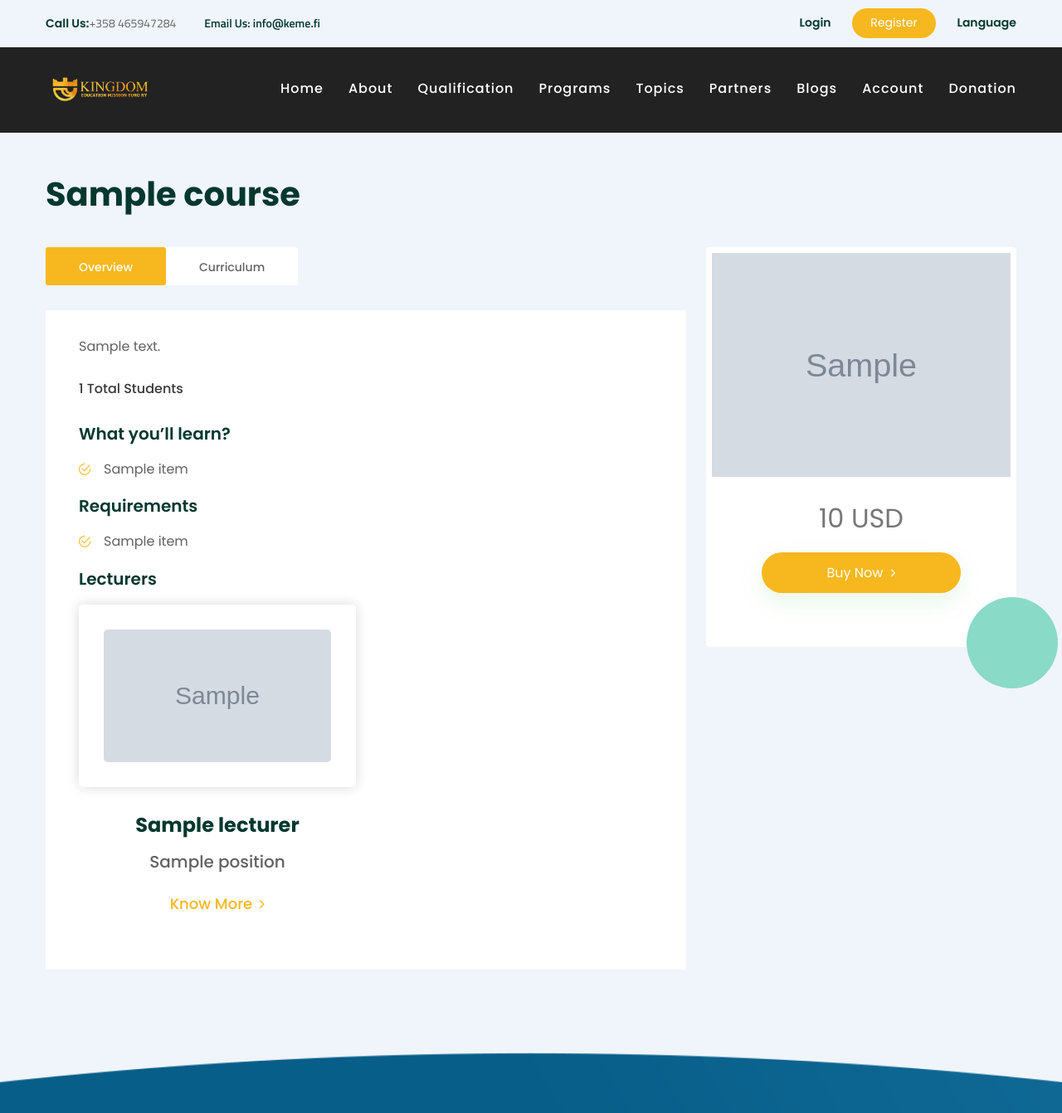
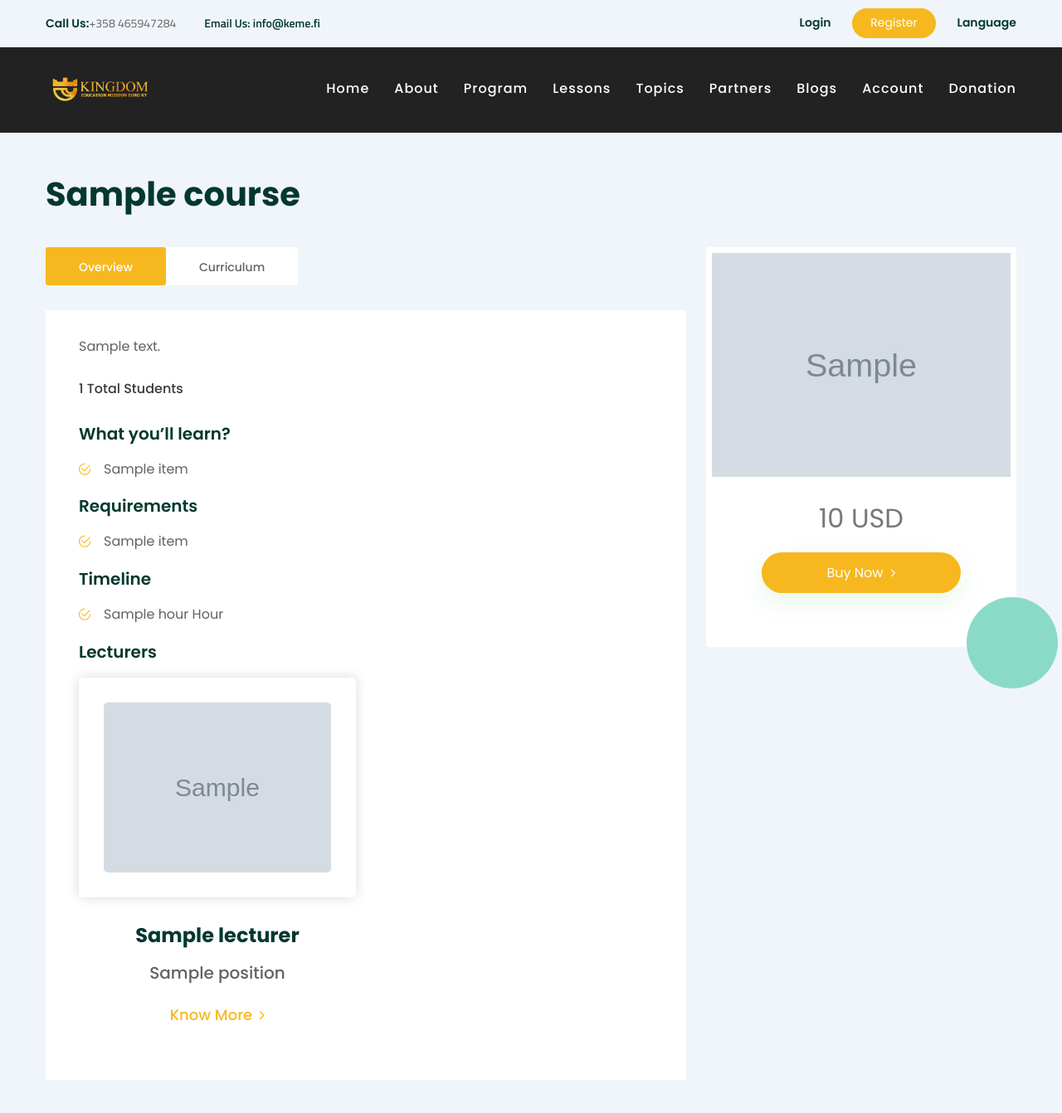
Before and after one commit to Cosmo-Seven/Kingdom-Education, a Django app: template templates/website/course_details.html in a window 1280 px wide. Shown: the top 1342 px of the page at 83% size. Run offline with Django 5.2, Linux system fonts and the light colour scheme; the template is opened without the code that fills it: most values are stand-ins (such as "Sample title", 1, 10 or a date in 2020); grey boxes marked "Sample" are stand-in pictures; some libraries are stand-ins or nearby versions.

Commit message:
Change Lesson Program

```diff
--- a/models/course_models.py
+++ b/models/course_models.py
@@ -40,7 +40,7 @@ class CourseModel(BaseModel):
         help_text="Number of days student can access this course. Leave blank for lifetime access.",
     )
     is_popular = models.BooleanField(default=False)
-
+    hour = models.PositiveIntegerField(default=0)
     def __str__(self):
         return self.title
 
--- a/templates/website/components/header.html
+++ b/templates/website/components/header.html
@@ -171,7 +171,7 @@
                                 </li>
                                 <li
                                     class="dropdown {% if request.resolver_match.url_name == 'qualification' %}current{% endif %}">
-                                    <a>Qualification</a>
+                                    <a>Program</a>
                                     <ul>
                                         <li class="dropdown">
                                             <a >VOCATIONAL</a>
@@ -192,7 +192,7 @@
                                     </ul>
                                 </li>
                                 <li class="{% if request.resolver_match.url_name == 'courses' %}current{% endif %}"><a
-                                        href="{{courses_url}}">{% translate 'programs' request.session.language %}</a>
+                                        href="{{courses_url}}">{% translate 'lessons' request.session.language %}</a>
                                 </li>
 
                                 <li
--- a/templates/website/course_details.html
+++ b/templates/website/course_details.html
@@ -6,14 +6,14 @@
 <style>
    .student-block .image {
     width: 100%;
-    height: 220px;
+    /* height: 220px; */
     overflow: hidden;
     border-radius: 10px;
 }
 
    .student-block .image img {
     width: 100%;
-    height: 100%;
+    /* height: 100%;         */
     object-fit: cover;
     display: block;
 }
@@ -92,6 +92,12 @@
                                                         {% for item in course.requirements.splitlines %}
                                                         <li>{{ item }}</li>
                                                         {% endfor %}
+                                                    </ul>
+                                                    {% endif %}
+                                                   {% if course.hour %}
+                                                    <h3>Timeline</h3>
+                                                    <ul class="requirement-list">
+                                                        <li>{{ course.hour }} Hour</li>
                                                     </ul>
                                                     {% endif %}
                                                     {% if course.lecturers.count > 0 %}
--- a/views/dashboard/page_views.py
+++ b/views/dashboard/page_views.py
@@ -59,7 +59,7 @@ def course_form(request, pk=None):
         currency = request.POST.get("currency")
         access_duration_days = request.POST.get("access_duration_days")
         is_popular = True if request.POST.get("is_popular") else False
-
+        hour = request.POST.get("hour")
         topic = CourseTopicModel.objects.get(id=topic_id) if topic_id else None
 
         # ======================
@@ -80,6 +80,7 @@ def course_form(request, pk=None):
                 is_popular=is_popular,
                 enrollment_count=enrollment_count,
                 currency = currency,
+                hour = hour,
                 featured_image=request.FILES.get("featured_image"),
             )
 
@@ -106,6 +107,7 @@ def course_form(request, pk=None):
             course.access_duration_days = access_duration_days or None
             course.is_popular = is_popular
             course.currency = currency
+            course.hour = hour
             course.enrollment_count = enrollment_count
 
             if request.FILES.get("featured_image"):
```
Also changed, not shown: templates/dashboard/components/course/information.html (+6 -1 lines), core/migrations/0046_coursemodel_hour.py (added).
